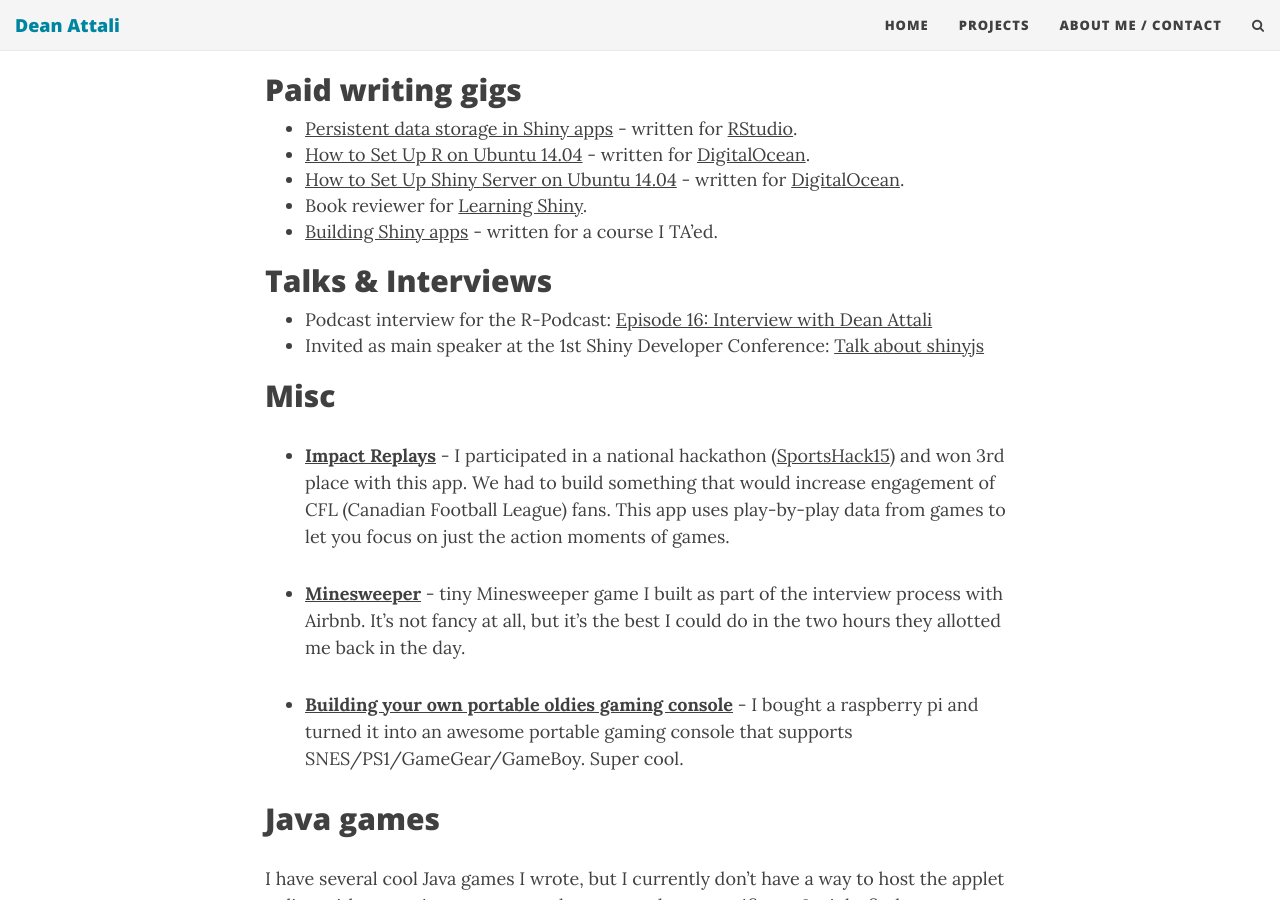
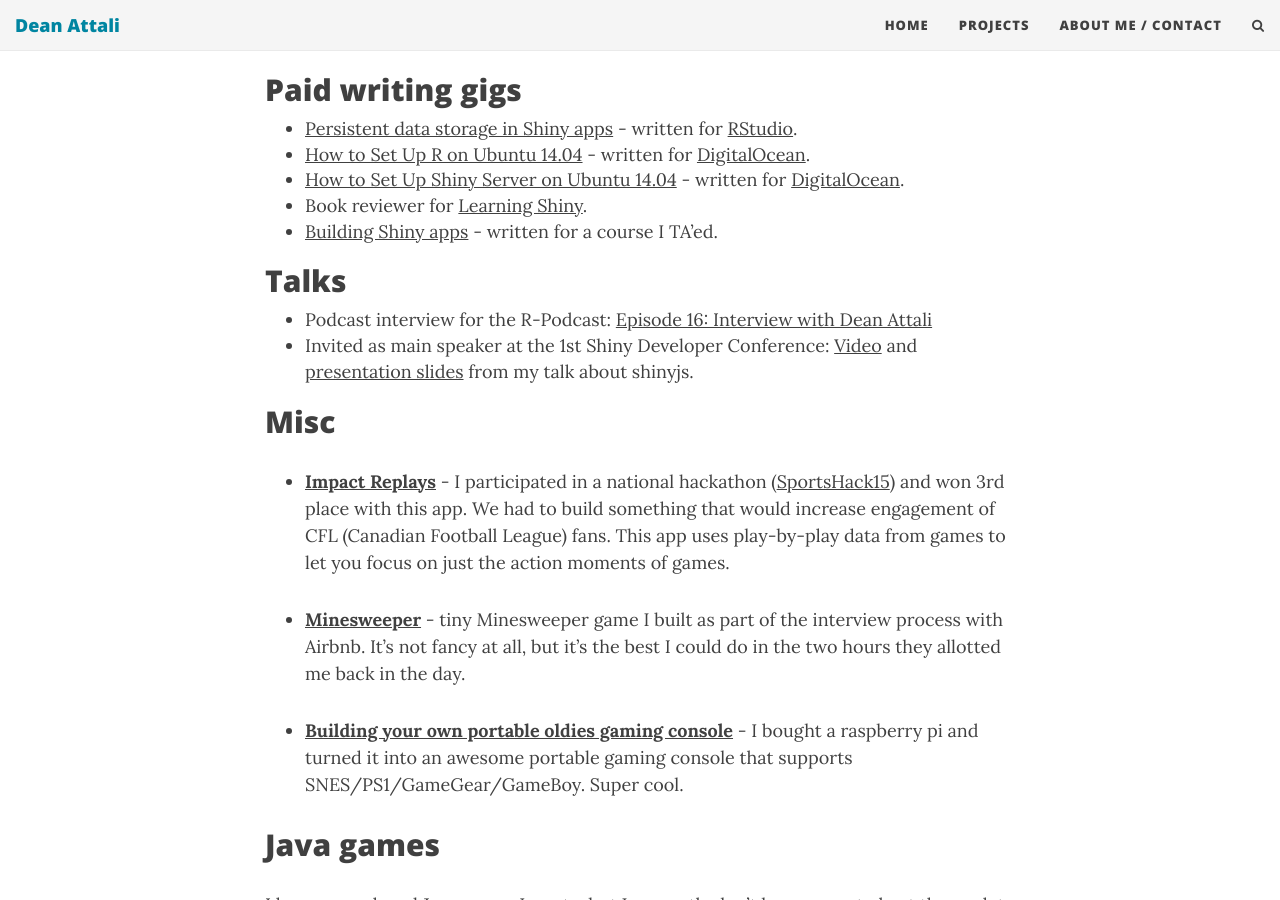
Before and after one commit to daattali/daattali.github.io, a Jekyll site: the page built from projects.md, in a window 1280 px wide and 900 px high, scrolled down 2777 px. Built offline with Jekyll 4.4.1, drawn with Linux system fonts in a browser that asks for light colours; nearby versions of some CDN libraries; comment, search, counter and statistics services are not loaded.

Commit message:
Update projects.md

```diff
--- a/projects.md
+++ b/projects.md
@@ -65,10 +65,10 @@
 - Book reviewer for [Learning Shiny](https://www.packtpub.com/application-development/learning-shiny).
 - [Building Shiny apps](http://stat545-ubc.github.io/shiny01_activity.html) - written for a course I TA'ed.
 
-## Talks & Interviews
+## Talks
 
 - Podcast interview for the R-Podcast: [Episode 16: Interview with Dean Attali](https://r-podcast.org/posts/the-r-podcast-episode-16-interview-with-dean-attali.html)
-- Invited as main speaker at the 1st Shiny Developer Conference: [Talk about shinyjs](http://bit.ly/shinyjs-slides)
+- Invited as main speaker at the 1st Shiny Developer Conference: [Video](http://bit.ly/shinyjs-2016-shinydevcon) and [presentation slides](http://bit.ly/shinyjs-slides) from my talk about shinyjs.
 
 ## Misc
 
```
